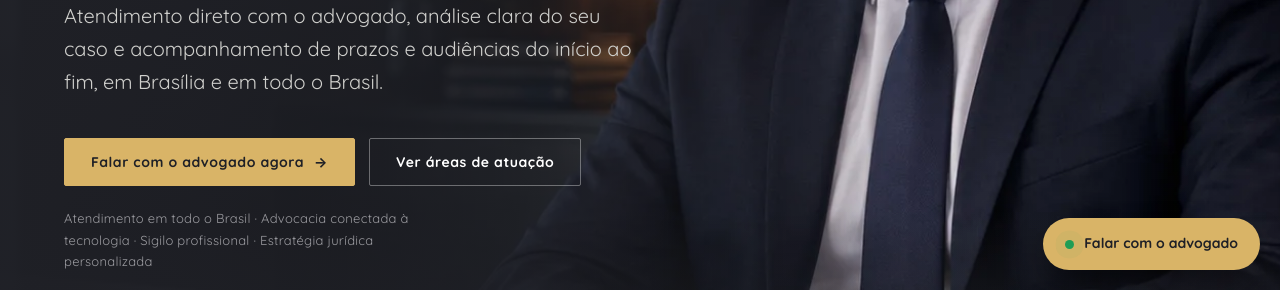
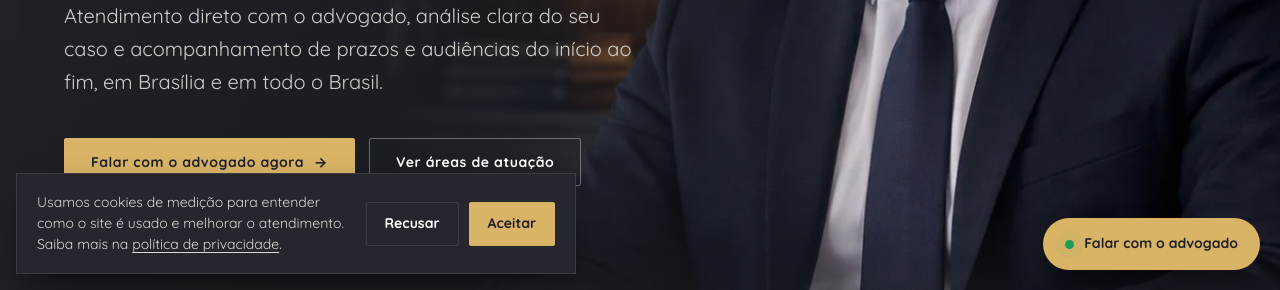
Before and after one commit to andrecanterucio/bruno-camillo-advogado, a website: page index.html in a window 1280 px wide. Shown: the part 510-800 px from the top of the page. Drawn offline with Linux system fonts and the light colour scheme.

Commit message:
feat(site): GA4 (G-JXBJTRB23S) com aviso de cookies; so carrega apos aceitar
Co-Authored-By: Claude Sonnet 5.5 <noreply@anthropic.com>

```diff
--- a/assets/site.css
+++ b/assets/site.css
@@ -264,3 +264,12 @@ footer{border-top:1px solid var(--line);padding:56px 0 40px;background:var(--ink
 .related a:hover{border-color:var(--gold);color:var(--gold)}
 .updated{font-size:12px;color:var(--muted);margin-top:26px}
 @media (max-width:980px){.checklist{grid-template-columns:1fr}.notes{grid-template-columns:1fr}}
+
+/* aviso de cookies */
+#cookie-notice{position:fixed;left:16px;right:16px;bottom:16px;z-index:400;max-width:560px;background:var(--ink-2);border:1px solid var(--line);box-shadow:0 18px 40px -12px rgba(0,0,0,.7);padding:18px 20px;display:flex;gap:16px;align-items:center;flex-wrap:wrap;font-size:14px;color:var(--text)}
+#cookie-notice p{flex:1 1 260px;margin:0;line-height:1.5}
+#cookie-notice a{text-decoration:underline;text-underline-offset:3px}
+#cookie-notice div{display:flex;gap:10px}
+#cookie-notice button{min-height:44px;padding:0 18px;border:1px solid var(--line);background:transparent;color:#fff;cursor:pointer;font-weight:700;border-radius:2px}
+#cookie-notice button.ok{background:var(--gold);color:var(--ink);border-color:var(--gold)}
+@media (max-width:520px){#cookie-notice{bottom:84px}}
--- a/assets/site.js
+++ b/assets/site.js
@@ -76,20 +76,45 @@
   });
 })();
 
-/* ---- medicao (GA4) + eventos ----
-   Preencher GA_ID com o ID de medicao do GA4 (G-XXXXXXXXXX). Vazio = so dataLayer, nada e enviado. */
+/* ---- medicao (GA4) + eventos + aviso de cookies (LGPD) ----
+   O GA4 so carrega depois que o visitante aceita. A escolha fica salva no navegador. */
 (function(){
-  var GA_ID='';
+  var GA_ID='G-JXBJTRB23S';
+  var KEY='bc_consent';
   window.dataLayer=window.dataLayer||[];
   function gtag(){dataLayer.push(arguments)}
   window.gtag=gtag;
-  if(GA_ID){
+  function get(){try{return localStorage.getItem(KEY)}catch(e){return null}}
+  function set(v){try{localStorage.setItem(KEY,v)}catch(e){}}
+  var loaded=false;
+  function load(){
+    if(loaded||!GA_ID)return;
+    loaded=true;
     var s=document.createElement('script');s.async=true;
     s.src='https://www.googletagmanager.com/gtag/js?id='+GA_ID;
     document.head.appendChild(s);
     gtag('js',new Date());
     gtag('config',GA_ID,{anonymize_ip:true});
   }
+  function banner(){
+    var b=document.createElement('div');
+    b.id='cookie-notice';
+    b.setAttribute('role','dialog');b.setAttribute('aria-label','Aviso de cookies');
+    b.innerHTML='<p>Usamos cookies de medição para entender como o site é usado e melhorar o atendimento. Saiba mais na <a href="/privacidade/">política de privacidade</a>.</p>'+
+      '<div><button type="button" data-c="no">Recusar</button><button type="button" data-c="yes" class="ok">Aceitar</button></div>';
+    b.addEventListener('click',function(e){
+      var c=e.target&&e.target.getAttribute&&e.target.getAttribute('data-c');
+      if(!c)return;
+      set(c==='yes'?'granted':'denied');
+      if(c==='yes')load();
+      b.remove();
+    });
+    document.body.appendChild(b);
+  }
+  var st=get();
+  if(st==='granted')load();
+  else if(st!=='denied')banner();
+
   function track(name,p){try{p=p||{};p.page_path=location.pathname;gtag('event',name,p)}catch(e){}}
   document.addEventListener('click',function(e){
     var a=e.target.closest&&e.target.closest('a');
```
Also changed, not shown: privacidade/index.html (+1 -1 lines).
